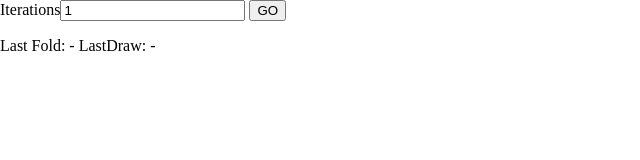
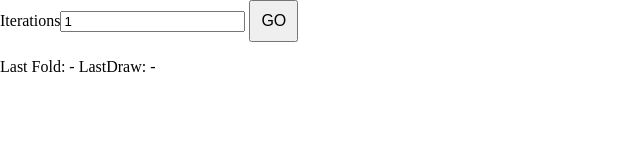
Before and after one commit to bomer/dragoncurve, a plain HTML site: page index.html in a window 1280 px wide. Shown: the whole page, without its empty margins (0-640 px from the left). Drawn offline with Linux system fonts and the light colour scheme.

Commit message:
better button

```diff
--- a/index.html
+++ b/index.html
@@ -9,6 +9,10 @@
 			position: fixed;
 			left:0;
 			top:0;
+		}
+		button{
+			padding: 10px;
+			font-size: medium;
 		}
 	</style>
 	<title>Dragon Curve</title>
```
